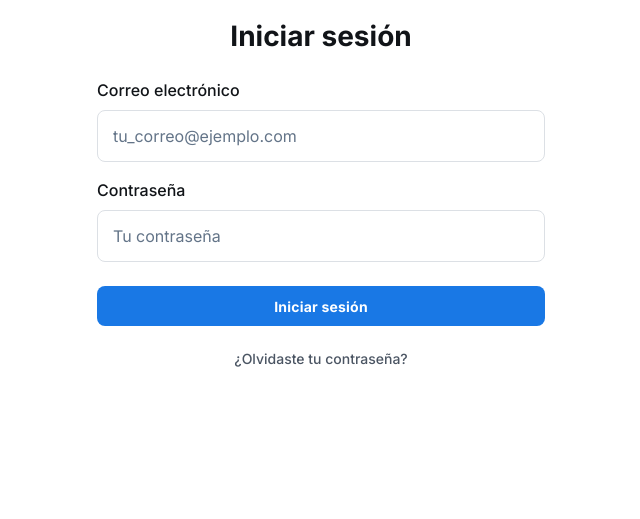
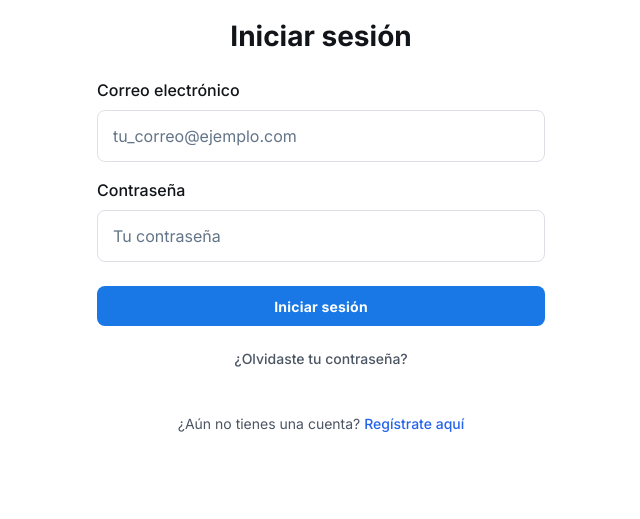
Before and after one commit to jesusvasquezjr3/StudentOverflow, a Flask app: page /login in a window 1280 px wide. Shown: the part 106-625 px from the top of the page, without its empty margins (319-959 px from the left). Run offline with Flask 3, Linux system fonts and the light colour scheme; parts of the project's set-up code (start-up, migrations or seed data) failed here and were passed over; some libraries are stand-ins or nearby versions.

Commit message:
Update login.html

```diff
--- a/templates/login.html
+++ b/templates/login.html
@@ -51,6 +51,16 @@
                 </div>
             </div>
         </form>
+
+        <div class="text-center mt-6">
+            <p class="text-sm text-gray-600">
+                ¿Aún no tienes una cuenta?
+                <a href="{{ url_for('auth.register') }}" class="font-medium text-blue-600 hover:underline">
+                    Regístrate aquí
+                </a>
+            </p>
+        </div>
+
     </div>
 </div>
 {% endblock %}
```
